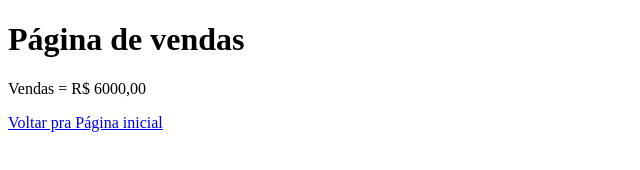
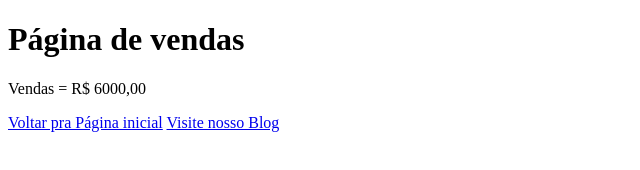
Before and after one commit to lgfgalla/aulaGitHub, a plain HTML site: page Vendas.html in a window 1280 px wide. Shown: the whole page, without its empty margins (0-640 px from the left). Drawn offline with Linux system fonts and the light colour scheme.

Commit message:
adicionado atalho Blog

```diff
--- a/Vendas.html
+++ b/Vendas.html
@@ -9,5 +9,6 @@
     <h1>Página de vendas</h1>
     <p>Vendas = R$ 6000,00</p>
     <a href="index.html">Voltar pra Página inicial</a>
+    <a href="Blog.html">Visite nosso Blog</a>
 </body>
 </html>
```
